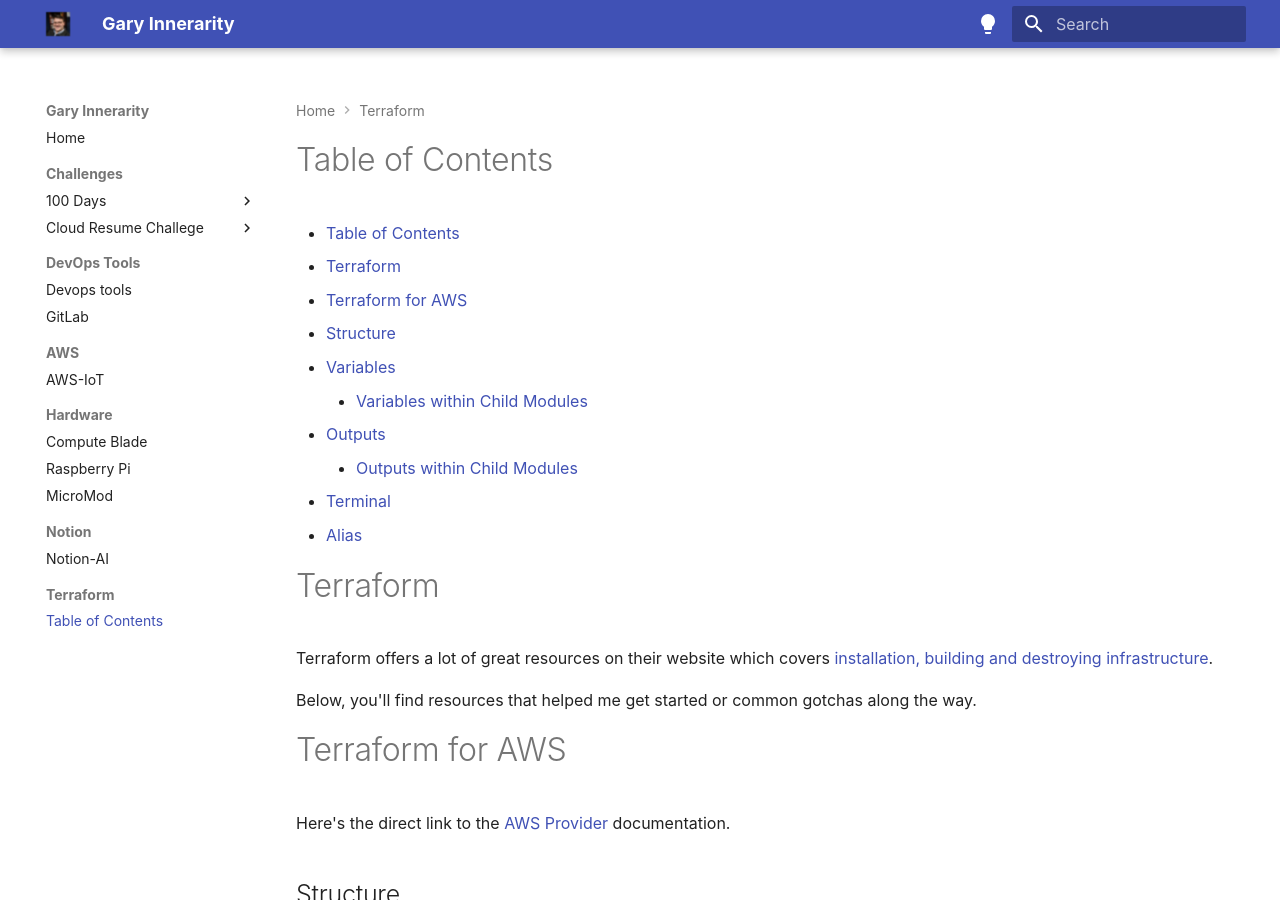
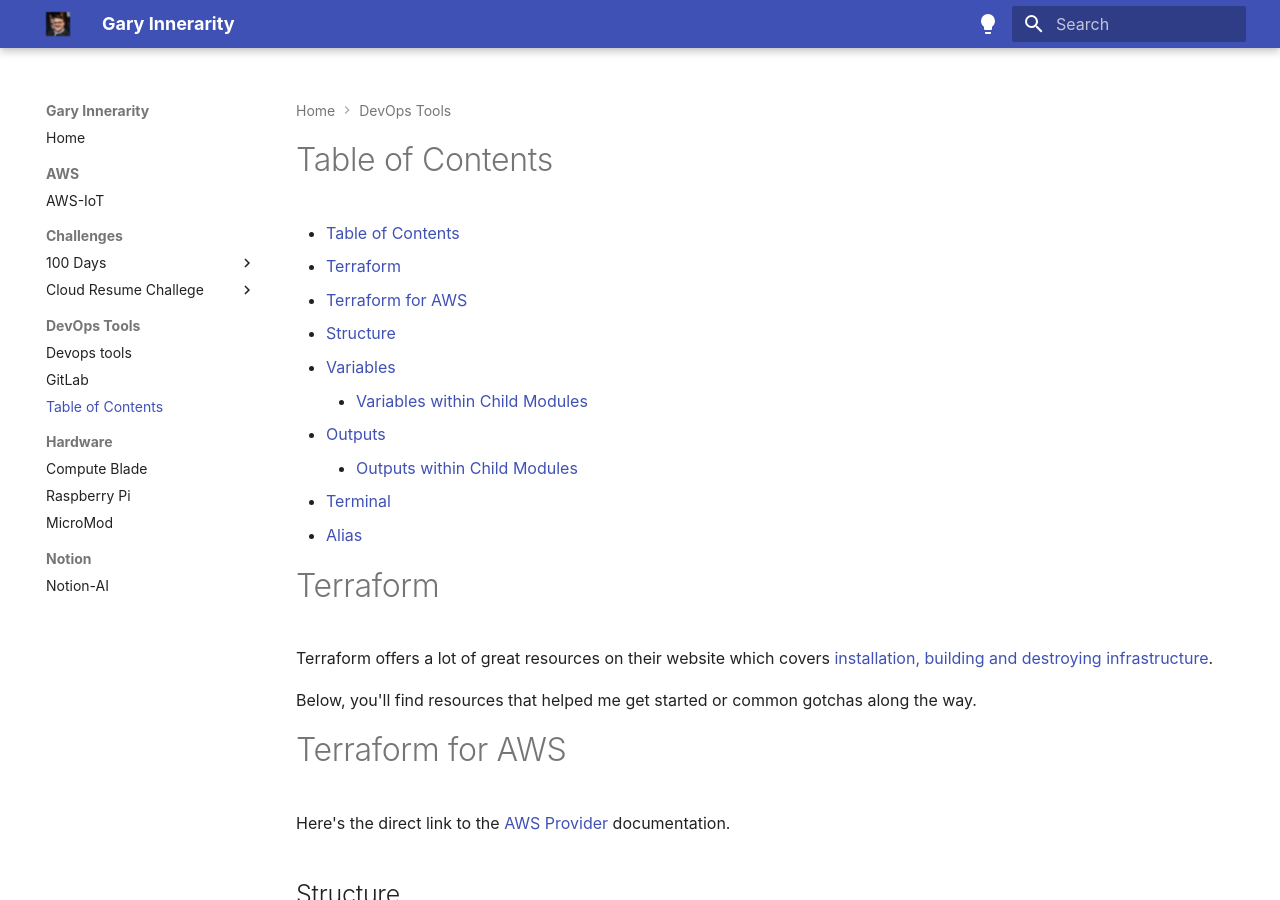
Before and after one commit to ospf2fullstack/garyinnerarity.com, an MkDocs documentation site: the page built from docs/terraform/main(tf).md, in a window 1280 px wide and 900 px high. Built offline with MkDocs 1.6.1 and Material for MkDocs 9.7.7, drawn with Linux system fonts in a browser that asks for light colours; some of the changed lines change nothing that is shown.

Commit message:
Update mkdocs.yml

```diff
--- a/mkdocs.yml
+++ b/mkdocs.yml
@@ -83,6 +83,8 @@
 # Navigation
 nav:
   - Home: index.md
+  - AWS:
+    - "aws/AWS-IoT.md"
   - Challenges:
     - 100 Days:
       - "100_days/100days_devops.md"
@@ -91,13 +93,10 @@
   - DevOps Tools:
     - "devops/devops_tools.md"
     - "gitlab/gitlab.md"
-  - AWS:
-    - "aws/AWS-IoT.md"
+    - "terraform/main(tf).md"
   - Hardware:
     - "hardware/compute_blade/compute_blade.md"
     - "hardware/raspberry_pi/raspberry_pi.md"
     - "hardware/sparkfun/micromod.md"
   - Notion:
     - "notion/notion-ai.md"
-  - Terraform:
-    - "terraform/main(tf).md"
```
